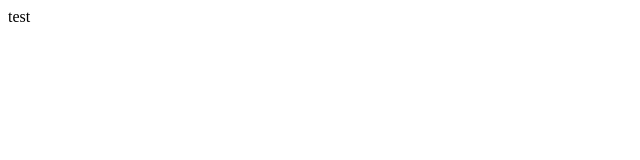
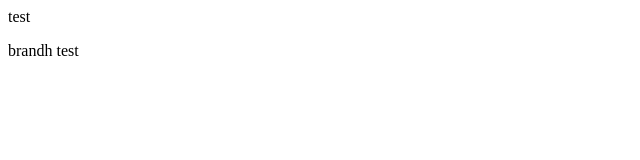
Before and after one commit to yafuu822/git-practice, a plain HTML site: page index.html in a window 1280 px wide. Shown: the full height of the page, 0-640 px from the left. Drawn offline with Linux system fonts and the light colour scheme.

Commit message:
checkout test
switched test

```diff
--- a/index.html
+++ b/index.html
@@ -1 +1,2 @@
 <p>test</p>
+<p>brandh test</p>
```
